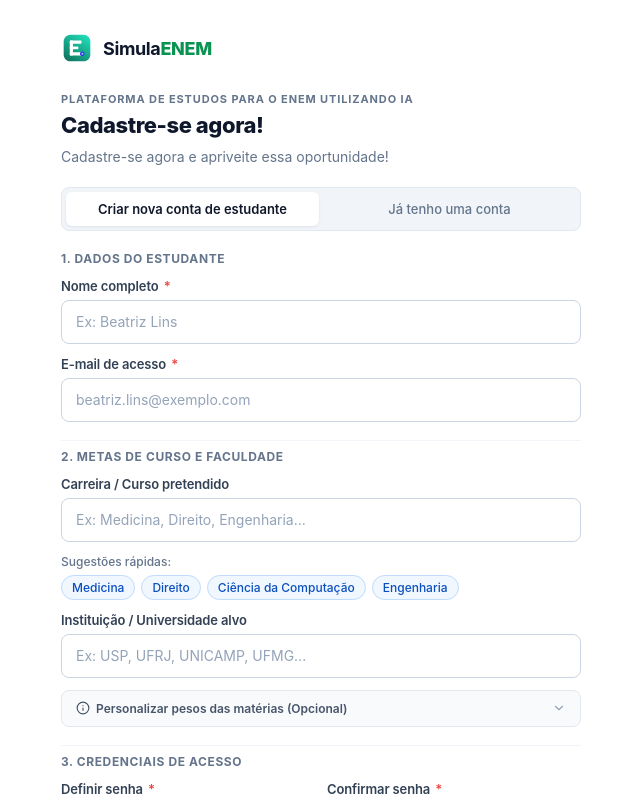
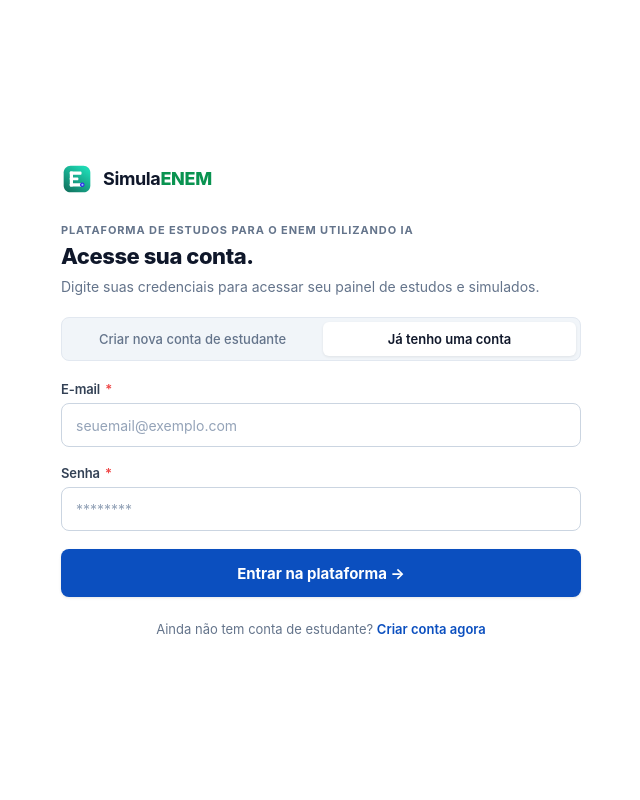
Before and after one commit to ryanpabloac/ryan-costa-enem-ai-challenge, a React (Vite) app in the folder frontend/: page /login in a window 1280 px wide. Shown: the top 800 px of the page, without its empty margins (319-959 px from the left). Built offline with nearby package versions, Linux system fonts and the light colour scheme; no server answers.

Commit message:
fix(frontend): fix route to login and notfound page

```diff
--- a/frontend/src/pages/Auth/index.tsx
+++ b/frontend/src/pages/Auth/index.tsx
@@ -8,7 +8,6 @@ import type { LoginPayload, RegisterPayload } from '../../services/api';
 import './auth.css';
 
 export function AuthPage() {
-  const [mode, setMode] = useState<AuthMode>('register');
   const [submitting, setSubmitting] = useState(false);
   const [errorMessage, setErrorMessage] = useState<string | null>(null);
   const [successMessage, setSuccessMessage] = useState<string | null>(null);
@@ -16,6 +15,7 @@ export function AuthPage() {
   const { login, register, isAuthenticated, isLoading } = useAuth();
   const navigate = useNavigate();
   const location = useLocation();
+  const mode: AuthMode = location.pathname === '/login' ? 'login' : 'register';
 
   // Se já estiver logado, redireciona para a página de dashboard
   useEffect(() => {
@@ -26,9 +26,9 @@ export function AuthPage() {
   }, [isAuthenticated, isLoading, navigate, location]);
 
   function handleModeChange(newMode: AuthMode) {
-    setMode(newMode);
     setErrorMessage(null);
     setSuccessMessage(null);
+    navigate(newMode === 'login' ? '/login' : '/register');
   }
 
   async function handleLogin(data: LoginPayload) {
@@ -55,7 +55,7 @@ export function AuthPage() {
     try {
       await register(data);
       setSuccessMessage('Conta criada com sucesso! Você já pode realizar o login com seu e-mail e senha.');
-      setMode('login');
+      navigate('/login', { replace: true });
     } catch (error) {
       const message = error instanceof Error ? error.message : 'Erro ao criar conta.';
       setErrorMessage(message);
--- a/frontend/src/routes/index.tsx
+++ b/frontend/src/routes/index.tsx
@@ -21,6 +21,7 @@ export function AppRoutes() {
         <Route path="/" element={<Navigate to="/dashboard" replace />} />
       </Route>
 
+      <Route path="/not-found" element={<NotFoundPage />} />
       <Route path="*" element={<NotFoundPage />} />
     </Routes>
   );
```
